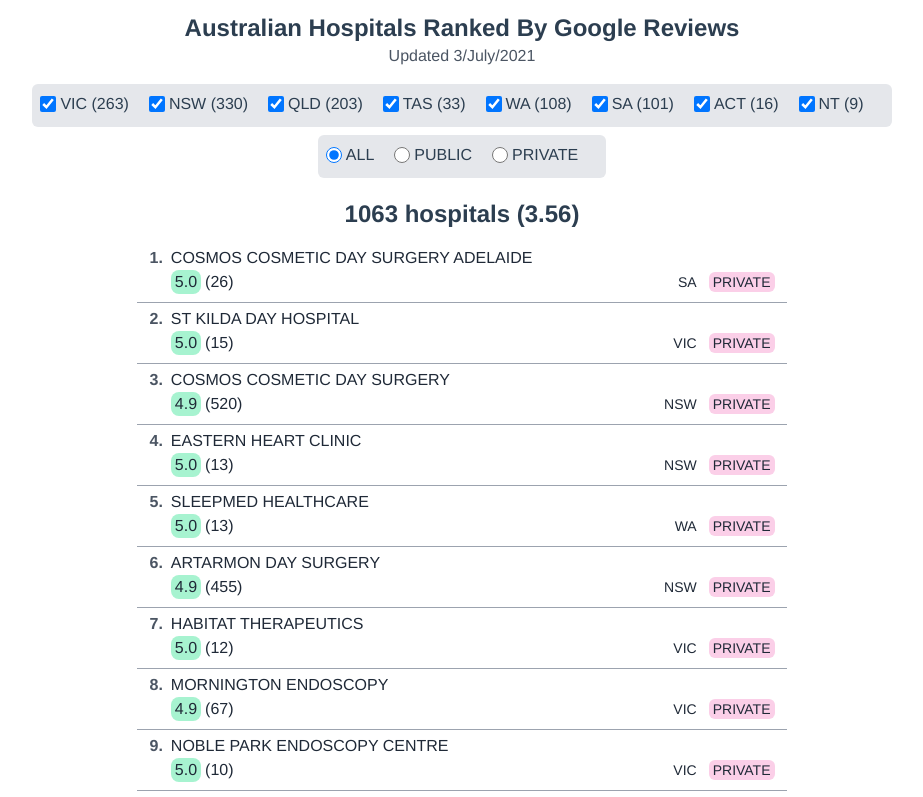
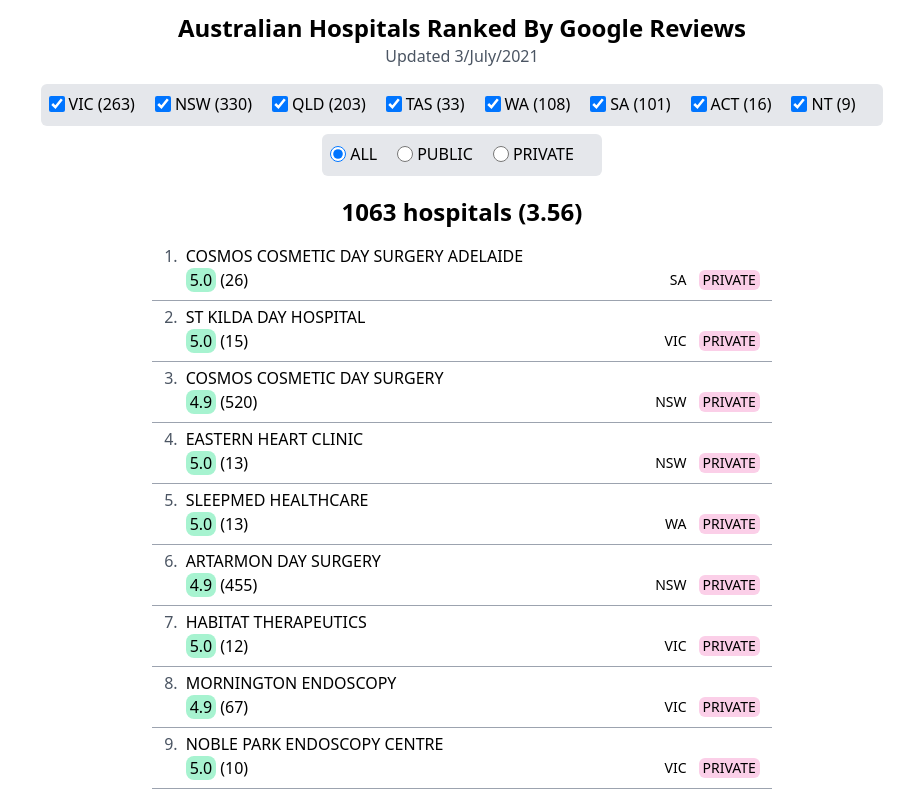
Before and after one commit to minho42/hospital-ranking, a Vue app in the folder frontend/: page / in a window 1280 px wide. Shown: the top 797 px of the page, without its empty margins (178-1101 px from the left). Built offline with nearby package versions, Linux system fonts and the light colour scheme.

Commit message:
style: less bold

```diff
--- a/frontend/src/App.vue
+++ b/frontend/src/App.vue
@@ -8,7 +8,7 @@
 <script>
 import Navbar from "./components/Navbar.vue";
 import HospitalList from "./components/HospitalList.vue";
-import rankingData from '../ranking.json'
+import rankingData from "../ranking.json";
 
 export default {
   name: "App",
@@ -24,15 +24,3 @@
   },
 };
 </script>
-
-<style>
-#app {
-  font-family: Avenir, Helvetica, Arial, sans-serif;
-  -webkit-font-smoothing: antialiased;
-  -moz-osx-font-smoothing: grayscale;
-  color: #2c3e50;
-}
-ul {
-  list-style-type: none;
-}
-</style>
--- a/frontend/src/components/Hospital.vue
+++ b/frontend/src/components/Hospital.vue
@@ -1,18 +1,14 @@
 <template>
   <div class="flex items-center justify-center">
-    <div
-      class="w-full px-3 pt-1 pb-2 bg-white border-b border-gray-400"
-    >
-      <div class="flex items-start text-gray-800">
-        <div class="font-semibold text-gray-600">
-          {{ index }}.
-        </div>
+    <div class="w-full px-3 pt-1 pb-2 bg-white border-b border-gray-400">
+      <div class="flex items-start">
+        <div class="text-gray-600">{{ index }}.</div>
         <div class="flex-1 flex-col pl-2">
-          <div class="inline-flex font-medium ">
+          <div class="inline-flex ">
             {{ name }}
           </div>
           <div class="flex items-center justify-start">
-            <div class="inline-flex font-medium bg-green-200 rounded-lg px-1">
+            <div class="inline-flex bg-green-200 rounded-lg px-1">
               {{ stars }}
             </div>
             <div class="flex-1 pl-1">({{ reviews }})</div>
--- a/frontend/src/components/HospitalList.vue
+++ b/frontend/src/components/HospitalList.vue
@@ -2,30 +2,20 @@
   <div class="flex flex-col items-center">
     <div>
       <div class="bg-gray-200 rounded-md p-2">
-        <label
-          v-for="(state, index) in states"
-          :key="index"
-          class="inline-flex items-center"
-        >
+        <label v-for="(state, index) in states" :key="index" class="inline-flex items-center">
           <input
             type="checkbox"
             :value="state"
             class="form-checkbox w-4 h-4 align-middle"
             v-model="checkedStates"
           />
-          <span class="ml-1 mr-5"
-            >{{ state }} ({{ getStateCount(state) }})</span
-          >
+          <span class="ml-1 mr-5">{{ state }} ({{ getStateCount(state) }})</span>
         </label>
       </div>
     </div>
     <div>
       <div class="bg-gray-200 rounded-md p-2 my-2">
-        <label
-          v-for="(sector, index) in sectors"
-          :key="index"
-          class="inline-flex items-center"
-        >
+        <label v-for="(sector, index) in sectors" :key="index" class="inline-flex items-center">
           <input
             type="radio"
             :value="sector"
@@ -37,7 +27,7 @@
       </div>
     </div>
 
-    <div class="text-2xl font-bold py-3">
+    <div class="text-2xl font-semibold py-3">
       {{ filteredRankingData.length }} hospitals
       <span v-show="getAverateStar">({{ getAverateStar.toFixed(2) }})</span>
     </div>
--- a/frontend/src/components/Navbar.vue
+++ b/frontend/src/components/Navbar.vue
@@ -1,6 +1,6 @@
 <template>
   <div class="flex flex-col items-center mt-3">
-    <h1 class="text-2xl font-bold text-center capitalize">
+    <h1 class="text-2xl font-semibold text-center capitalize">
       Australian hospitals ranked by Google reviews
     </h1>
     <!-- TODO Make update modified date automatically -->
```
